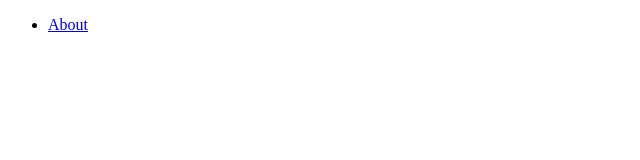
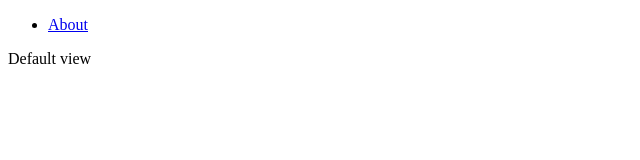
Before and after one commit to YerkoPalma/ui, a website with bundled scripts: page index.html in a window 1280 px wide. Shown: the full height of the page, 0-640 px from the left. Built offline with nearby package versions, Linux system fonts and the light colour scheme.

Commit message:
app-shell: allow default view using slots

```diff
--- a/components/app-shell.js
+++ b/components/app-shell.js
@@ -23,7 +23,7 @@
         if (this.default) {
           this.fetchTemplate(this.default).then(result => { this.current = result })
         } else {
-          this.current = html`<div></div>`
+          this.current = html`<div><slot></slot></div>`
         }
       }
     }
--- a/index.html
+++ b/index.html
@@ -14,7 +14,9 @@
       </ul>
     </aside>
     <main>
-      <app-shell controller="#nav" default="content/foo.html"></app-shell>
+      <app-shell controller="#nav" default="content/foo.html">
+        Default view
+      </app-shell>
     </main>
     <script async type="module" src="index.js"></script>
     <script async nomodule src="bundle.js"></script>
--- a/package.json
+++ b/package.json
@@ -1,5 +1,5 @@
 {
-  "name": "ui",
+  "name": "@yerkopalma/ui",
   "description": "> Personal collection of ui components",
   "version": "1.0.0",
   "main": "index.js",
```
